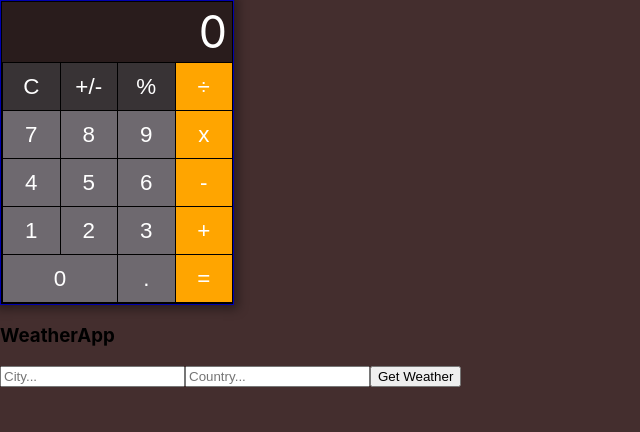
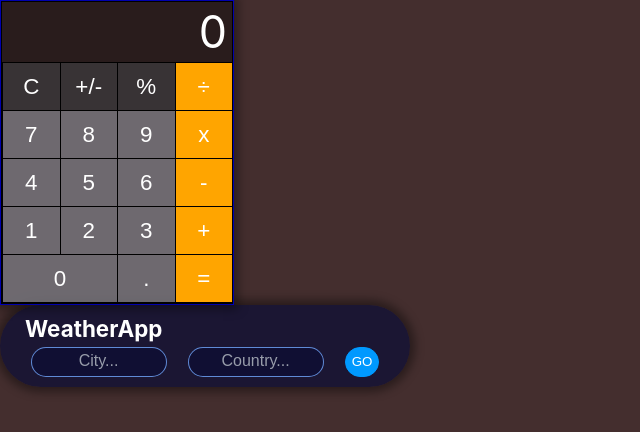
Before and after one commit to lfsalazarcruz/my-react-calculator, a React (Create React App) app in the folder my-calculator/: page / in a window 1280 px wide. Shown: the top 432 px of the page, without its empty margins (0-640 px from the left). Built offline with nearby package versions, Linux system fonts and the light colour scheme.

Commit message:
Added styled to weather app. Still not finish.

```diff
--- /dev/null
+++ b/my-calculator/src/Components/WeatherApp/Form/Form.css
@@ -0,0 +1,34 @@
+.form {
+    margin: 5px 15px;
+    display: flex;
+    justify-content: space-around;
+}
+
+.form .form-input {
+    background-color: rgba(14, 14, 53, 0.75);
+    color: rgba(167, 173, 184, 0.9);
+    border-radius: 15px;
+    height: 1.6rem;
+    width: 130px;
+    border: 1px solid rgba(116, 169, 255, 0.8);
+}
+
+.form button {
+    border-radius: 15px;
+    background-color: rgb(0, 153, 255);
+    border: 1px solid rgb(0, 153, 255);
+    color: white;
+    cursor: pointer;
+}
+
+.form button:hover {
+    background-color: white;
+    color: black;
+    border: 1px solid white;
+}
+
+::placeholder { /* Chrome, Firefox, Opera, Safari 10.1+ */
+    color: rgba(167, 173, 184, 0.9);
+    font-size: 1rem;
+    text-align: center;
+}
--- a/my-calculator/src/Components/WeatherApp/Form/Form.js
+++ b/my-calculator/src/Components/WeatherApp/Form/Form.js
@@ -1,26 +1,26 @@
 import React from 'react';
-// import './WeatherApp.css';
+import './Form.css';
 
 const Form = props => {
-
 		return (
-			<form onSubmit={props.loadWeather}>
+			<form onSubmit={props.loadWeather} className="form">
 				<input
 					type="text"
 					name="city"
 					placeholder="City..."
 					onChange={props.handleChange}
-					value={props.city}/>
+					value={props.city}
+					className="form-input"/>
 				<input
 					type="text"
 					name="country"
 					placeholder="Country..."
 					onChange={props.handleChange}
-					value={props.country}/>
-				<button type="submit">Get Weather</button>
+					value={props.country}
+					className="form-input"/>
+				<button type="submit">GO</button>
 			</form>
 		);
 	}
 
-
 export default Form;
--- a/my-calculator/src/Components/WeatherApp/WeatherApp.css
+++ b/my-calculator/src/Components/WeatherApp/WeatherApp.css
@@ -0,0 +1,14 @@
+.weather-app {
+    /* border: 1px solid blue; */
+    width: 400px;
+    padding: 5px;
+    background-color: rgba(14, 14, 53, 0.75);
+    border-radius: 50px;
+    box-shadow: 0px 0px 10px 5px rgba(0, 0, 0, 0.4);
+}
+
+.weather-app .weather-app-title {
+    font-size: 1.4rem;
+    margin: 5px 20px;
+    color: rgb(255, 255, 255);
+}
--- a/my-calculator/src/Components/WeatherApp/WeatherApp.js
+++ b/my-calculator/src/Components/WeatherApp/WeatherApp.js
@@ -52,8 +52,8 @@ class WeatherApp extends Component {
 
 	render() {
 		return(
-			<div>
-				<h3>WeatherApp</h3>
+			<div className="weather-app">
+				<h3 className="weather-app-title">WeatherApp</h3>
 				<Form
 					loadWeather={this.getWeather}
 					city={this.state.city}
--- a/my-calculator/src/Components/WeatherApp/WeatherConditions/WeatherConditions.js
+++ b/my-calculator/src/Components/WeatherApp/WeatherConditions/WeatherConditions.js
@@ -6,7 +6,7 @@ const WeatherConditions = props => {
 		<div>
 			{props.country && props.city && <p>Location: {props.city}, {props.country}</p>}
 			{props.temperature && <p>Temperature: {props.temperature}°C</p>}
-			{props.humidity && <p>Humidity: {props.humidity}</p>}
+			{props.humidity && <p>Humidity: {props.humidity}%</p>}
 			{props.description && <p>Conditions:  {props.description}</p>}
 			{props.error && <p>{props.error}</p>}
 		</div>
```
